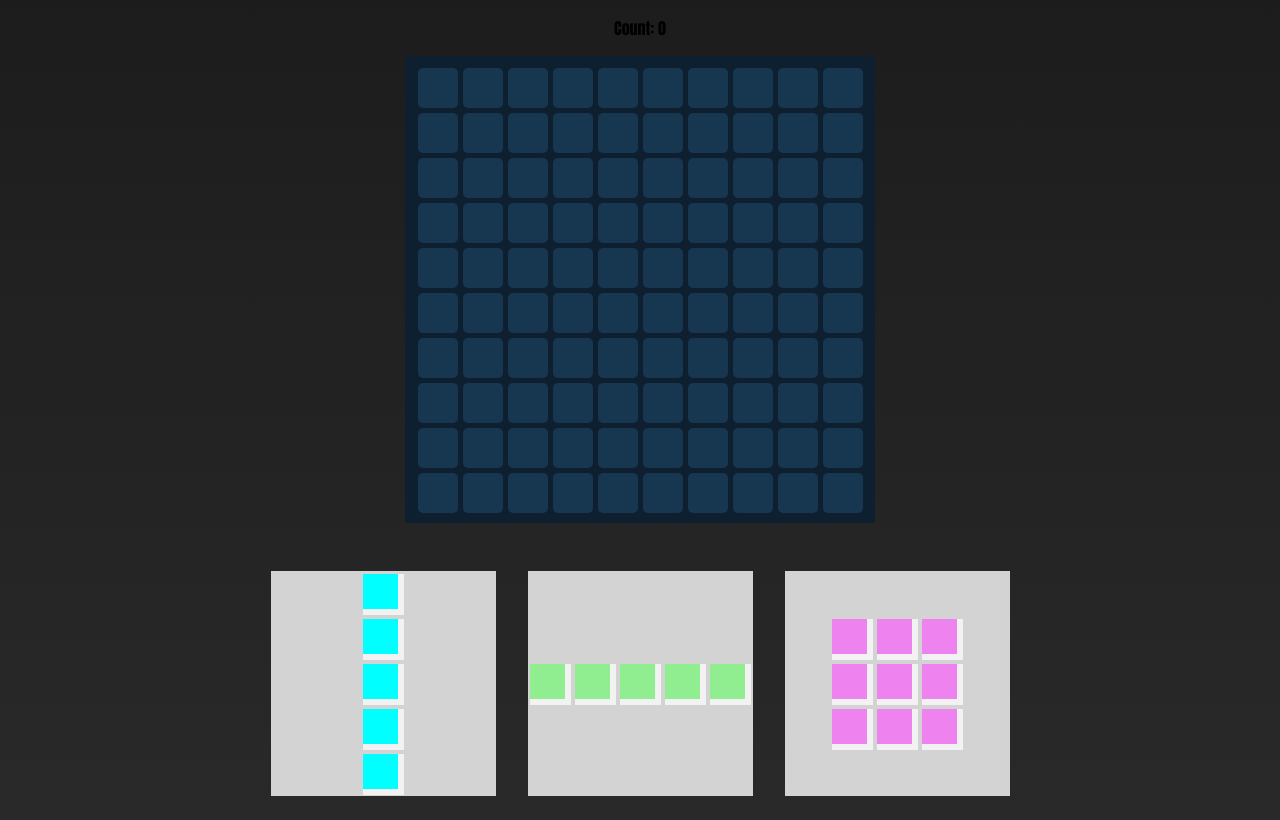
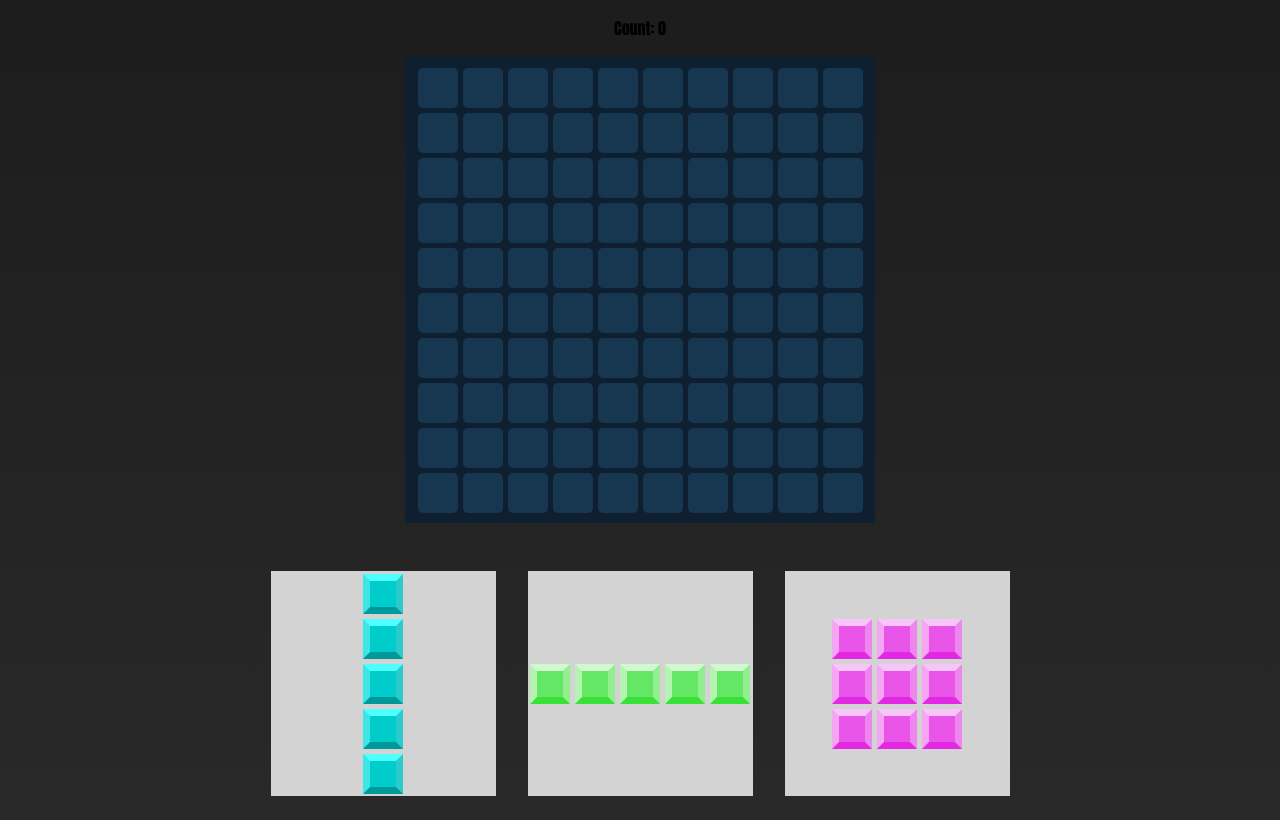
Before and after one commit to Nopro263/blockblast, a plain HTML site: page index.html in a window 1280 px wide. Shown: the part 100-920 px from the top of the page. Drawn offline with Linux system fonts and the light colour scheme.

Commit message:
made it nice

```diff
--- a/index.js
+++ b/index.js
@@ -195,7 +195,7 @@ const cleanElements = () => {
         const element = gameboard.children[a];
         for (let b = 0; b < element.children.length; b++) {
             const e = element.children[b];
-            e.style.removeProperty("--default-color");
+            e.style.removeProperty("--temp-color");
         }
     }
 }
@@ -219,7 +219,7 @@ gameboard.addEventListener("dragover", (ev) => {
     }
     const pos = [gbPos[0] - grabbingElement[0], gbPos[1] - grabbingElement[1]]
 
-    insertElement(source, "yellow", gameboard, pos, "--default-color");
+    insertElement(source, source[5], gameboard, pos, "--temp-color");
 });
 
 gameboard.addEventListener("drop", (ev) => {
--- a/style.css
+++ b/style.css
@@ -44,7 +44,10 @@ body {
 }
 
 .element {
-    background-color: var(--color, var(--default-color, transparent));
+    --tc: hsl(from var(--temp-color) h s l);
+    --cc: hsl(from var(--color) h s calc(l - 10));
+    --c: var(--cc, var(--tc, var(--default-color, transparent)));
+    background-color: var(--c);
 
 
     width: calc(var(--block-size));
@@ -54,33 +57,24 @@ body {
     position: relative;
 }
 
-.element[style]:not([style=""]) {
-    width: calc(var(--block-size) - var(--block-padding));
-    height: calc(var(--block-size) - var(--block-padding));
-    margin-right: calc(var(--block-padding) + var(--half-block-padding));
-    margin-bottom: calc(var(--block-padding) + var(--half-block-padding));
-}
-
 .gameboard .element:not([style]),
 .gameboard .element[style=""] {
     border-radius: 5px;
 }
 
-.gameboard .element[style]:not([style=""])::after {
-    z-index: -1;
-}
+.element[style]:not([style=""]) {
+    --border-size: 7px;
 
-.element[style]:not([style=""])::after {
-    content: "";
-    position: absolute;
-    z-index: -1;
-    left: 0;
-    top: 0;
-    width: calc(var(--block-size) + var(--half-block-padding) / 2);
-    height: calc(var(--block-size) + var(--half-block-padding) / 2);
+    --light-color: hsl(from var(--c) h s calc(l + 25));
+    --dark-color: hsl(from var(--c) h s calc(l - 10));
 
-    background-color: hsl(0, 0%, 95%);
-    /*rgb(255, 161, 161)*/
+    border-left: var(--border-size) solid color-mix(in oklab, var(--dark-color) 25%, var(--light-color));
+    border-top: var(--border-size) solid color-mix(in oklab, var(--dark-color) 0%, var(--light-color));
+    border-right: var(--border-size) solid color-mix(in oklab, var(--dark-color) 50%, var(--light-color));
+    border-bottom: var(--border-size) solid color-mix(in oklab, var(--dark-color) 100%, var(--light-color));
+
+    width: calc(var(--block-size) - (2 * var(--border-size)));
+    height: calc(var(--block-size) - (2 * var(--border-size)));
 }
 
 .row {
```
